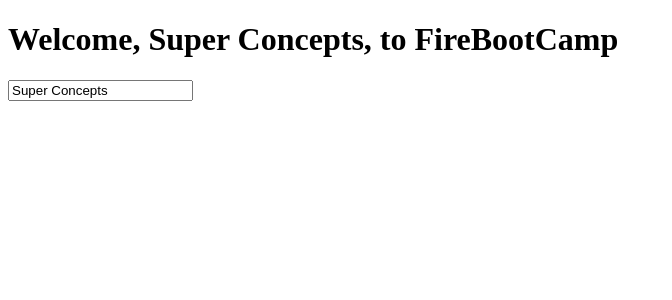
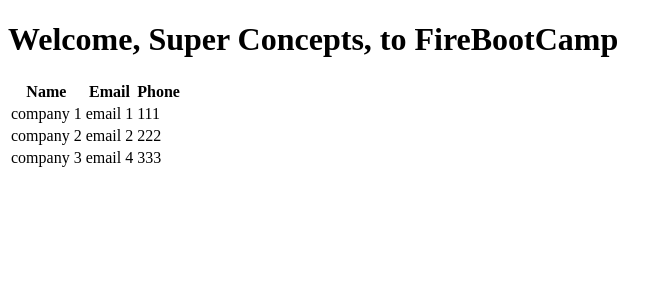
Before and after one commit to SSWConsulting/FireBootCamp-SuperConcepts, an Angular app: page / in a window 1280 px wide. Shown: the top 300 px of the page, without its empty margins (0-672 px from the left). Built offline with nearby package versions, Linux system fonts and the light colour scheme.

Commit message:
added company-list component

```diff
--- a/src/app/app.component.html
+++ b/src/app/app.component.html
@@ -1,4 +1,4 @@
 
 <h1>Welcome, {{name}}, to FireBootCamp</h1>
 
-<input type="text" [value]="name" (keyup)="keyPressed($event)"/>
+<app-company-list></app-company-list>
--- a/src/app/app.component.ts
+++ b/src/app/app.component.ts
@@ -10,8 +10,8 @@ export class AppComponent {
 
   name = 'Super Concepts';
 
-  keyPressed(e): void {
-    this.name = e.target.value;
-  }
+  // keyPressed(e): void {
+  //   this.name = e.target.value;
+  // }
 
 }
--- /dev/null
+++ b/src/app/company/company-list/company-list.component.html
@@ -0,0 +1,13 @@
+
+<table>
+  <tr>
+    <th>Name</th>
+    <th>Email</th>
+    <th>Phone</th>
+  </tr>
+  <tr *ngFor="let company of companies" >
+    <td>{{company.name}}</td>
+    <td>{{company.email}}</td>
+    <td>{{company.phone}}</td>
+ </tr>
+</table>
--- /dev/null
+++ b/src/app/company/company-list/company-list.component.ts
@@ -0,0 +1,29 @@
+import { Component, OnInit } from '@angular/core';
+import { Company } from '../company';
+
+@Component({
+  selector: 'app-company-list',
+  templateUrl: './company-list.component.html',
+  styleUrls: ['./company-list.component.scss']
+})
+export class CompanyListComponent implements OnInit {
+
+  constructor() { }
+
+  companies: Company[];
+
+  ngOnInit(): void {
+    this.companies = this.getCompanies();
+  }
+
+
+  getCompanies(): Company[] {
+    return [
+      { name: 'company 1', email: 'email 1', phone: 111 },
+      { name: 'company 2', email: 'email 2', phone: 222 },
+      { name: 'company 3', email: 'email 4', phone: 333 },
+    ];
+  }
+
+
+}
--- /dev/null
+++ b/src/app/company/company.ts
@@ -0,0 +1,5 @@
+export interface Company {
+  name: string;
+  email: string;
+  phone: number;
+}
```
Also changed, not shown: src/app/app.module.ts (+7 -2 lines), src/app/company/company-list/company-list.component.scss (added).
